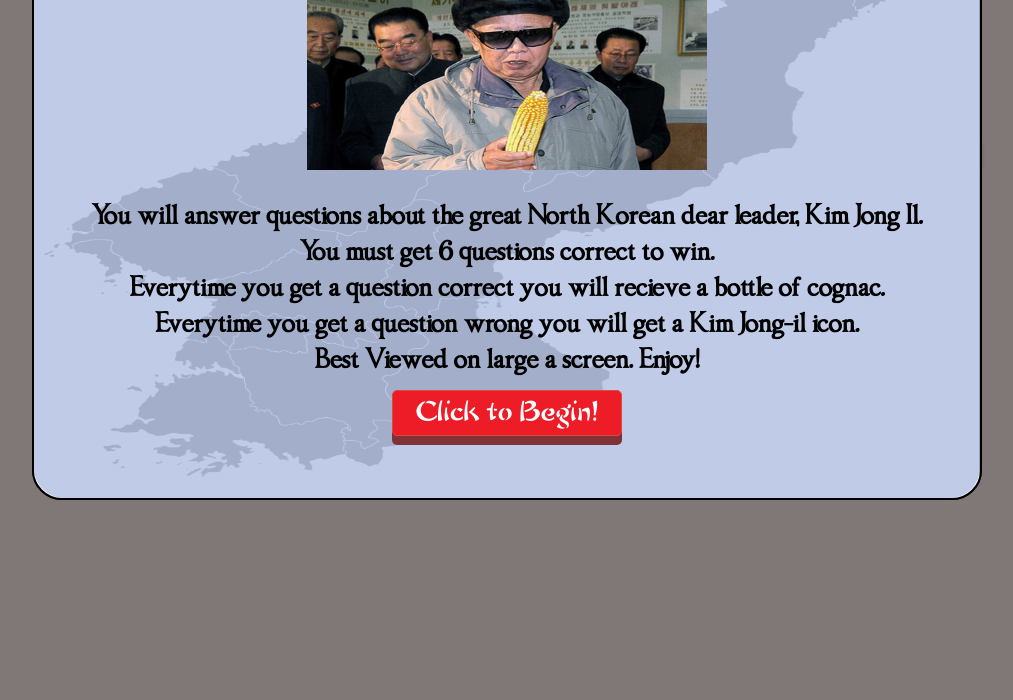
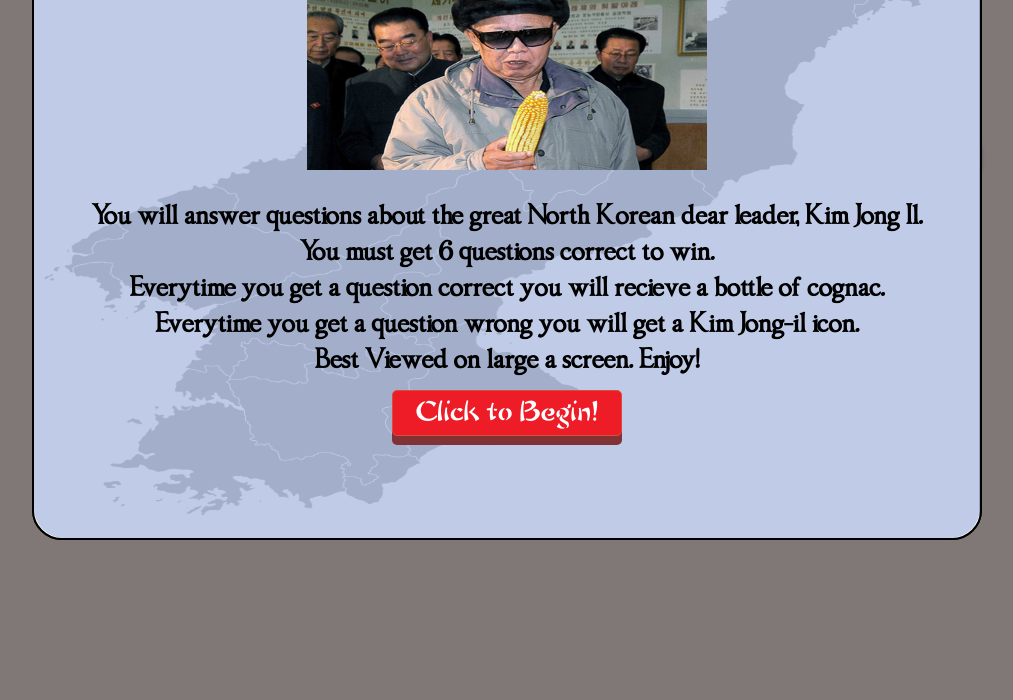
Before and after one commit to swollavg/Quiz_App, a plain HTML site: page index.html in a window 1280 px wide. Shown: the part 100-800 px from the top of the page, without its empty margins (133-1146 px from the left). Drawn offline with Linux system fonts and the light colour scheme.

Commit message:
Finished
made height bigger

```diff
--- a/css/styles.css
+++ b/css/styles.css
@@ -40,7 +40,7 @@ body {
 
 .intro {
 	width: 950px;
-	height: 600px;
+	height: 640px;
 	position: absolute;
 	left: 50%;
 	margin-left: -475px;
@@ -118,7 +118,7 @@ body {
 .final {
 	display: none;
 	width: 950px;
-	height: 600px;
+	height: 640px;
 	position: absolute;
 	left: 50%;
 	margin-left: -475px;
@@ -144,7 +144,7 @@ body {
 	position: relative;
 	margin: 0 auto;
 	width: 950px;
-	height: 600px;
+	height: 640px;
 	border: 2px solid black;
 	border-radius: 30px;
 	background: #fff;
@@ -235,8 +235,9 @@ body {
 	position: absolute;
 	bottom: 0;
 	width: 100%;
-	min-height: 89px;
+	/* min-height: 89px; */
 	border-radius: 0 0 28px 28px;
+	height: 105px;
 }
 
 .correct {
@@ -248,7 +249,7 @@ body {
 .explanation {
 	width: 95%;
 	margin: 0 auto;
-	font-size: 170%;
+	font-size: 163%;
 	text-align: center;
 	font-family: 'rockwellregular';
 	font-weight: bold;
@@ -256,7 +257,7 @@ body {
 
 .blue {
 	position: relative;
-    margin-top: 14px;
+    margin-top: 10px;
 	background-color: #185FAA;
 	width: 100%;
 	height: 65%;
```
